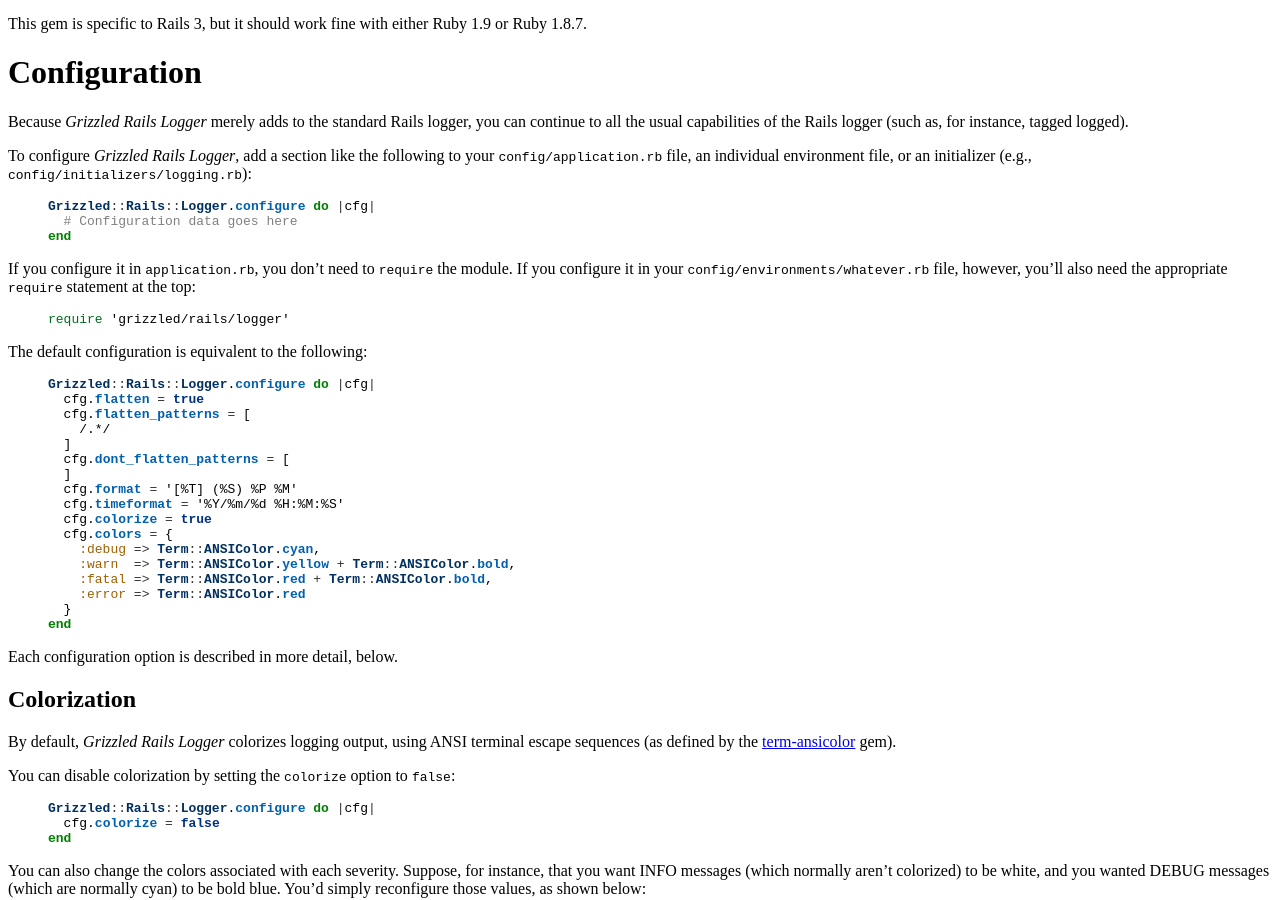
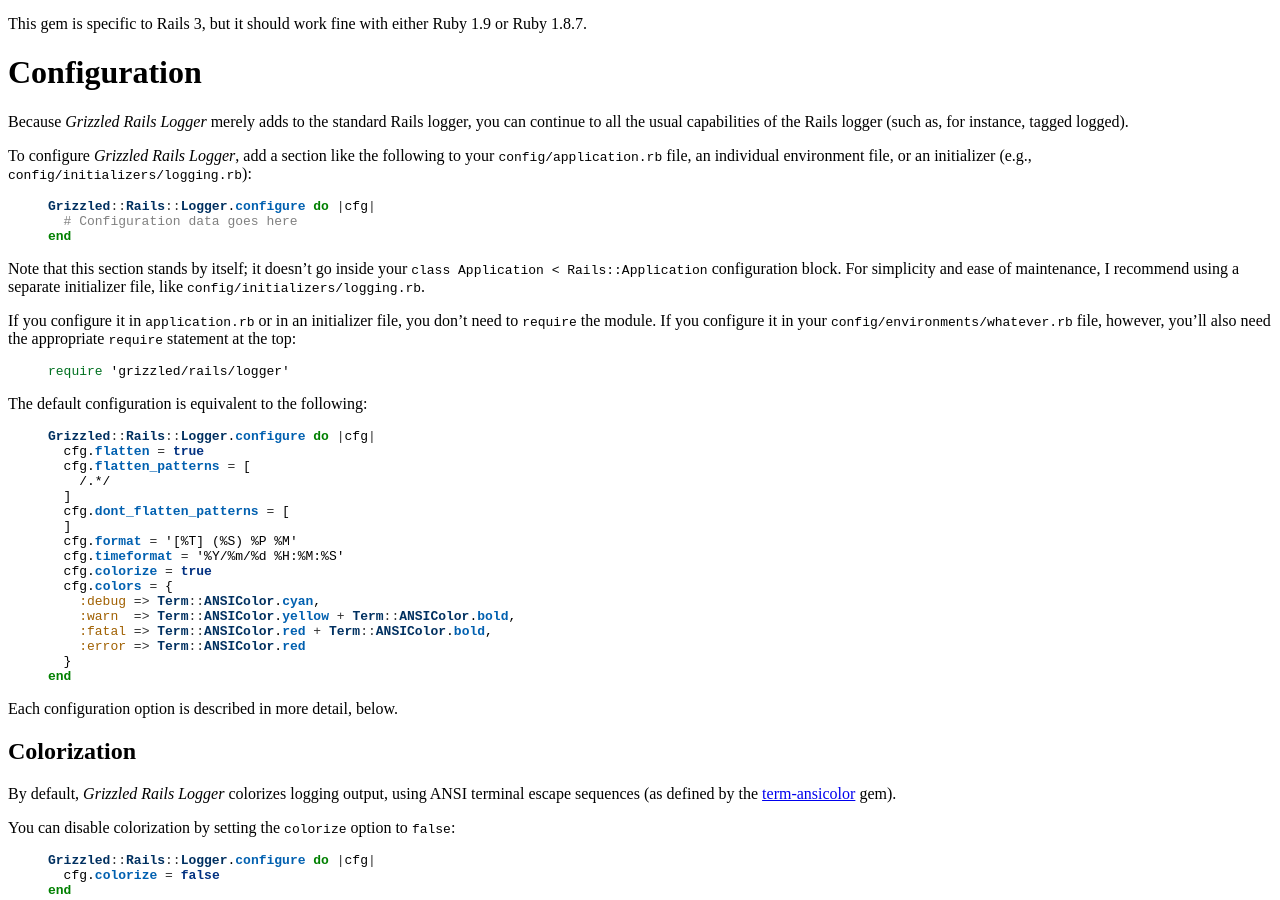
Before and after one commit to bmc/grizzled-rails-logger, a Jekyll site: the page built from index.md, in a window 1280 px wide and 900 px high, scrolled down 518 px. Built offline with Jekyll 4.4.1, drawn with Linux system fonts in a browser that asks for light colours.

Commit message:
Clarified the location of the initializer block. Fixed a bad reference to timeformat.

```diff
--- a/index.md
+++ b/index.md
@@ -50,9 +50,15 @@
 end
 {% endhighlight %}
 
-If you configure it in `application.rb`, you don't need to `require` the
-module. If you configure it in your `config/environments/whatever.rb` file,
-however, you'll also need the appropriate `require` statement at the top:
+Note that this section stands by itself; it doesn't go inside your
+`class Application < Rails::Application` configuration block. For
+simplicity and ease of maintenance, I recommend using a separate
+initializer file, like `config/initializers/logging.rb`.
+
+If you configure it in `application.rb` or in an initializer file, you don't
+need to `require` the module. If you configure it in your
+`config/environments/whatever.rb` file, however, you'll also need the
+appropriate `require` statement at the top:
 
 {% highlight ruby %}
 require 'grizzled/rails/logger'
```
Also changed, not shown: other parts of index.md (+1 -1 lines).
